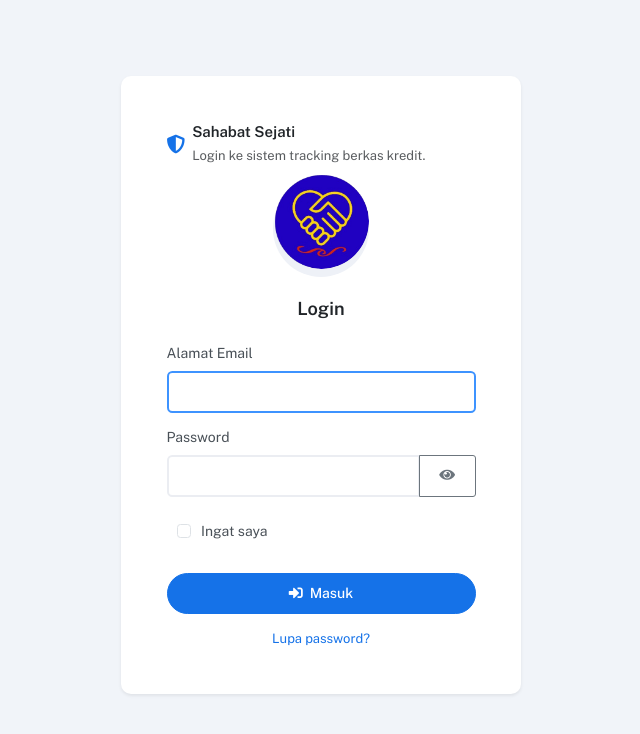
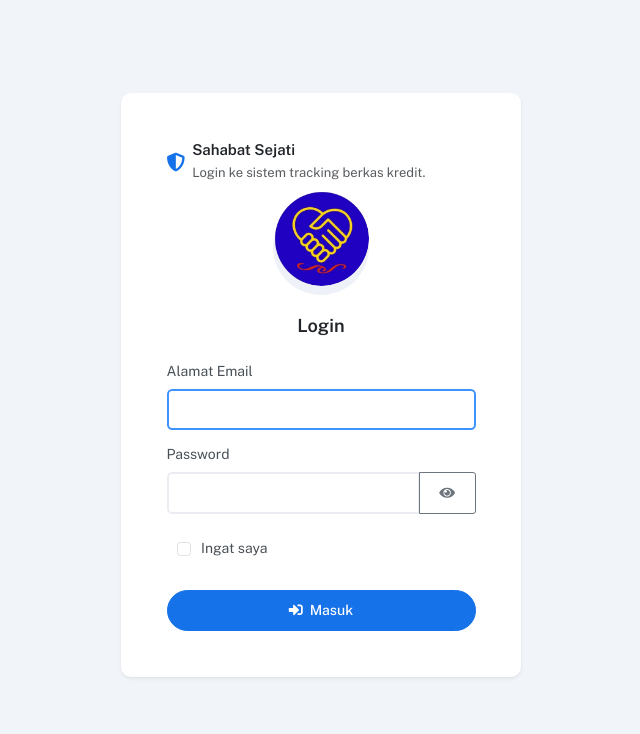
Before and after one commit to zxamin212/trackingbprss, a Laravel app: page /login in a window 1280 px wide. Shown: the top 734 px of the page, without its empty margins (319-959 px from the left). Run offline with Laravel 12, Linux system fonts and the light colour scheme.

Commit message:
Sembunyikan menu Lupa Password di halaman login

```diff
--- a/resources/views/auth/login.blade.php
+++ b/resources/views/auth/login.blade.php
@@ -111,13 +111,13 @@
                     <i class="fas fa-sign-in-alt me-1"></i> Masuk
                 </button>
 
-                @if (Route::has('password.request'))
+                {{-- @if (Route::has('password.request'))
                     <div class="text-center mt-3">
                         <a href="{{ route('password.request') }}" class="text-decoration-none" style="font-size: 13px;">
                             Lupa password?
                         </a>
                     </div>
-                @endif
+                @endif --}}
             </form>
 
         </div>
```
